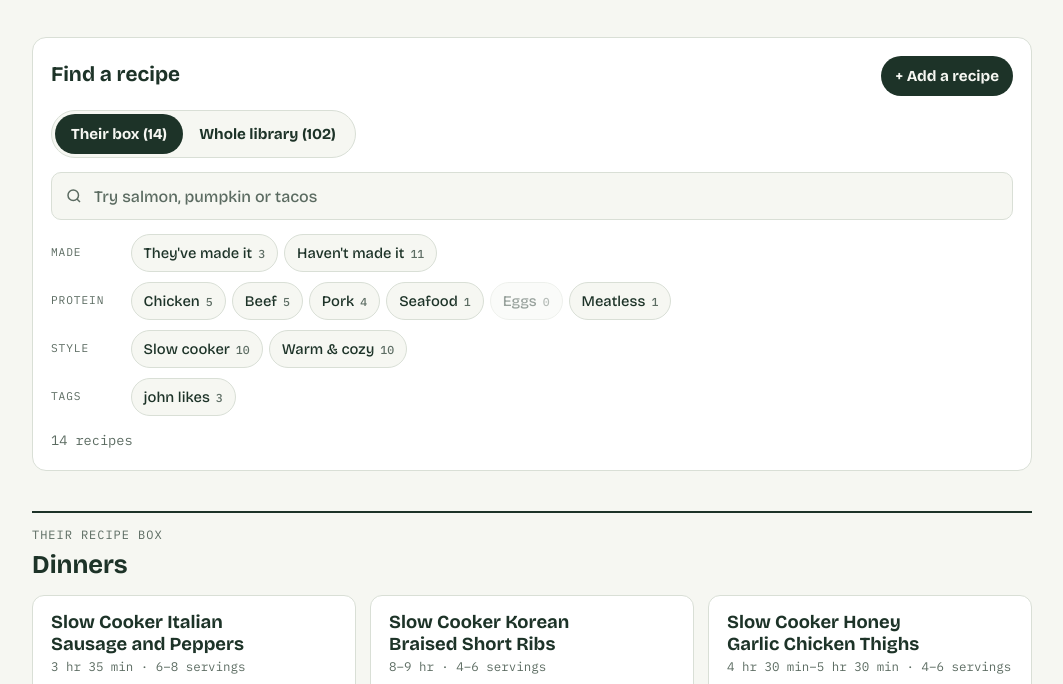
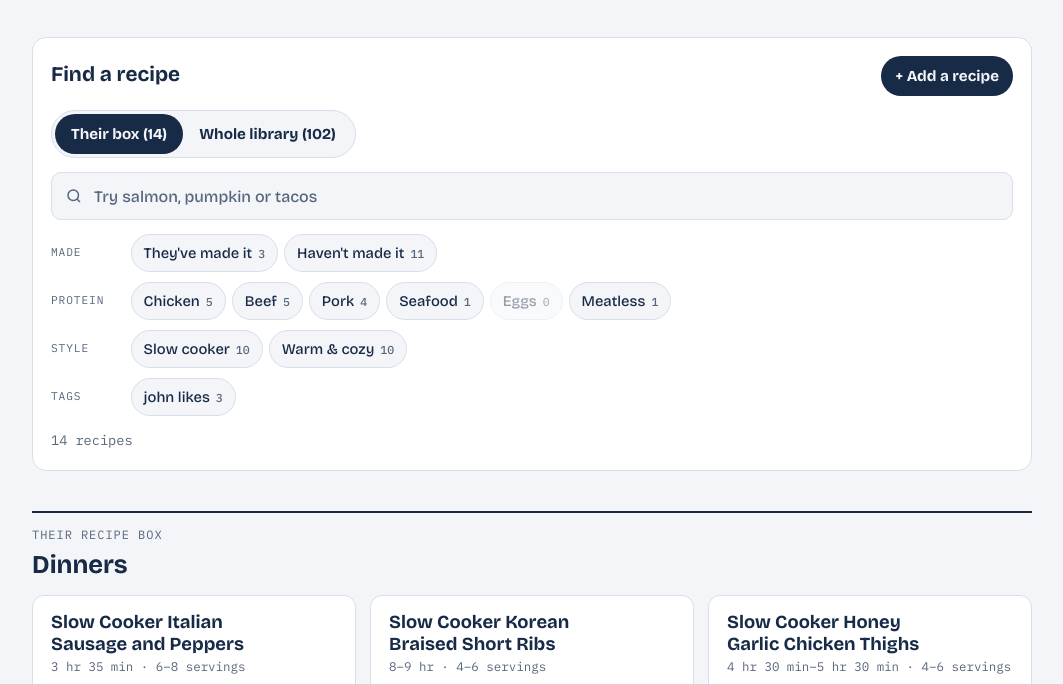
Before and after one commit to AirPengwn/erinskitchen, a plain HTML site: page mulberry/index.html in a window 1280 px wide. Shown: the part 234-918 px from the top of the page, without its empty margins (108-1171 px from the left). Drawn offline with nearby package versions, Linux system fonts and the light colour scheme.

Commit message:
Mulberry: Blue plate color theme
Co-Authored-By: Claude Opus 5.5 <noreply@anthropic.com>

```diff
--- a/mulberry/index.html
+++ b/mulberry/index.html
@@ -5,8 +5,8 @@
 <meta name="viewport" content="width=device-width, initial-scale=1, viewport-fit=cover">
 <title>Mulberry Kitchen</title>
 <meta name="description" content="Mulberry Kitchen: a recipe box built to follow on a phone.">
-<meta name="theme-color" content="#f6f7f2" media="(prefers-color-scheme: light)">
-<meta name="theme-color" content="#111713" media="(prefers-color-scheme: dark)">
+<meta name="theme-color" content="#f3f5f8" media="(prefers-color-scheme: light)">
+<meta name="theme-color" content="#0e1420" media="(prefers-color-scheme: dark)">
 <meta name="apple-mobile-web-app-title" content="Mulberry Kitchen">
 <link rel="icon" type="image/jpeg" href="../people/chef.jpg">
 <link rel="apple-touch-icon" href="../people/chef.jpg">
@@ -19,6 +19,7 @@ img { max-width: 100%; }
 [hidden] { display: none !important; }
 </style>
 <link rel="stylesheet" href="../app/app.css">
+<link rel="stylesheet" href="theme.css">
 </head>
 <body>
 <div class="wrap" id="main">
--- /dev/null
+++ b/mulberry/theme.css
@@ -0,0 +1,20 @@
+/* Mulberry Kitchen theme — Blue plate: navy + butter. Colors only; screen only so print stays black on white. */
+@media screen {
+  :root {
+    --bg: #f3f5f8; --surface: #ffffff; --ink: #172a46; --muted: #57667c; --rule: #d7dfe9;
+    --scallion: #2d68b0; --yolk: #f4c95d; --yolk-ink: #7a5700; --on-yolk: #2b2100;
+    --chip: #e6ecf4; --done: #8b97a8;
+  }
+  @media (prefers-color-scheme: dark) {
+    :root:not([data-theme="light"]) {
+      --bg: #0e1420; --surface: #161e2c; --ink: #e3eaf5; --muted: #a2b0c4; --rule: #283448;
+      --scallion: #7fb0ec; --yolk: #f4cd6a; --yolk-ink: #f4cd6a; --on-yolk: #2b2100;
+      --chip: #1f2a3c; --done: #6c7a8f;
+    }
+  }
+  :root[data-theme="dark"] {
+    --bg: #0e1420; --surface: #161e2c; --ink: #e3eaf5; --muted: #a2b0c4; --rule: #283448;
+    --scallion: #7fb0ec; --yolk: #f4cd6a; --yolk-ink: #f4cd6a; --on-yolk: #2b2100;
+    --chip: #1f2a3c; --done: #6c7a8f;
+  }
+}
```
